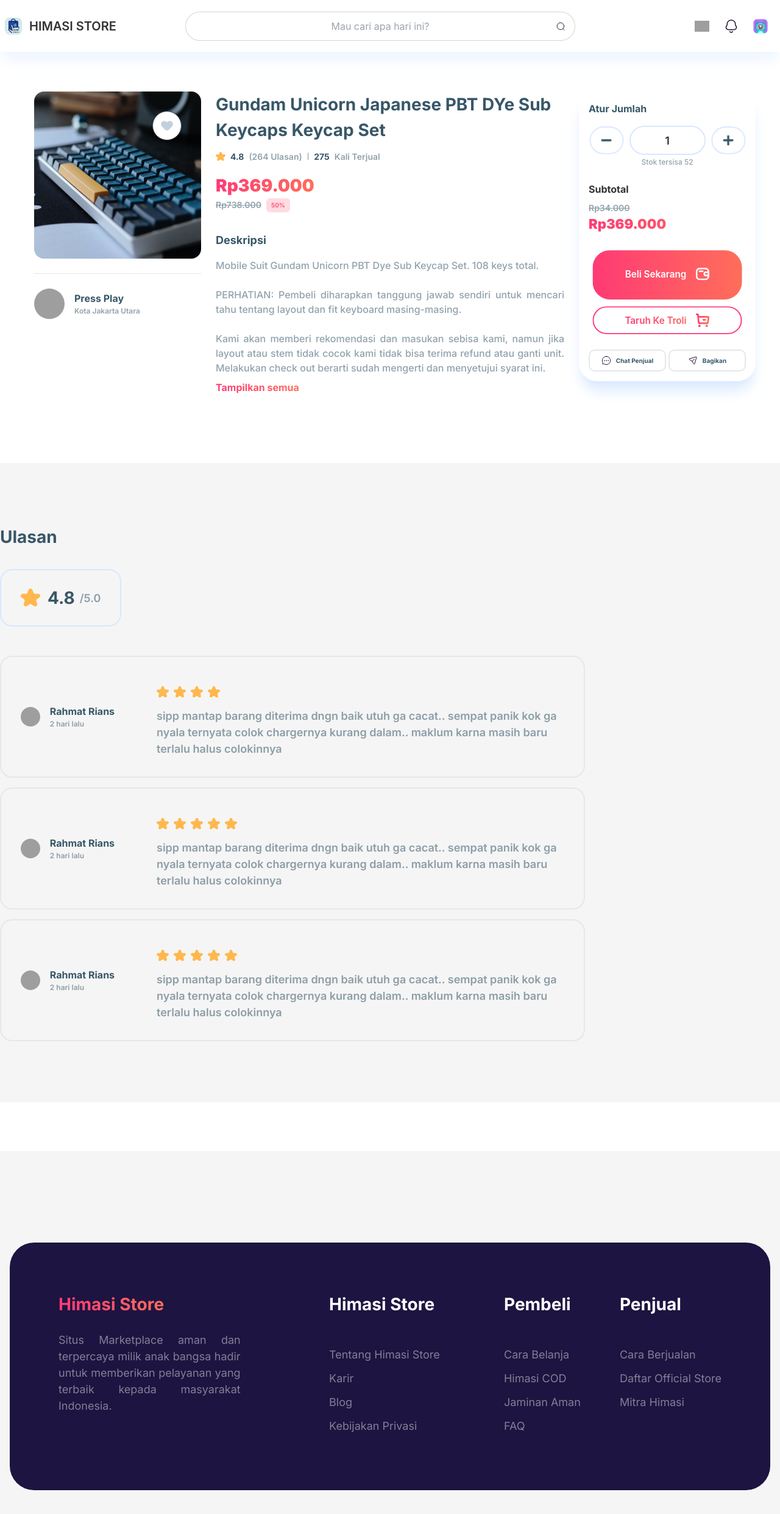
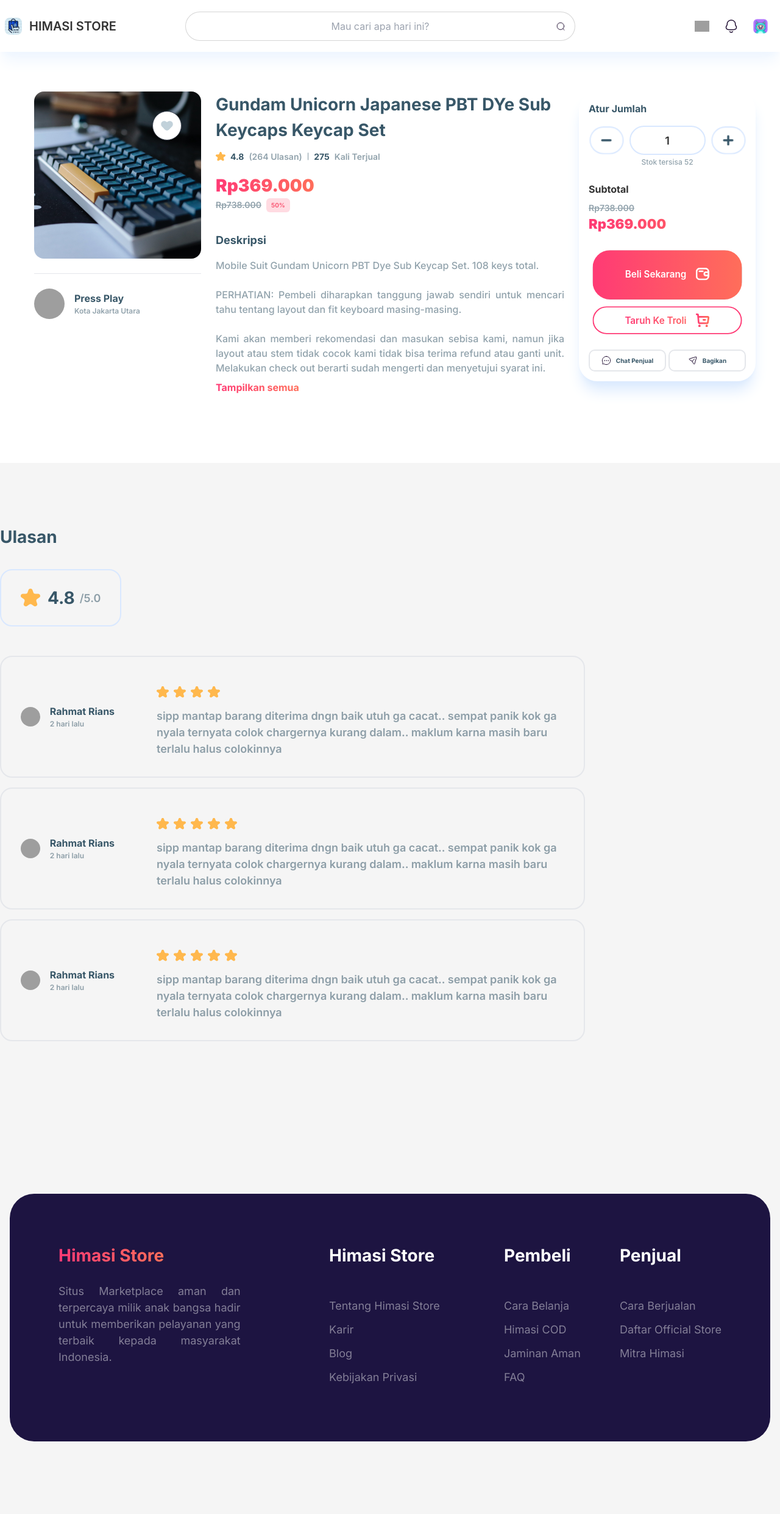
Before and after one commit to rahmatrians/himasi-store, a React (Vite) app: page /Detail in a window 1280 px wide. Shown: the top 2482 px of the page at 61% size. Built offline with nearby package versions, Linux system fonts and the light colour scheme; grey boxes are pictures that could not be loaded.

Commit message:
fixing some bugs

```diff
--- a/src/Detail.jsx
+++ b/src/Detail.jsx
@@ -159,7 +159,7 @@
               <div className="mt-6">
                 <p className='md:md-paragraph3 sm-paragraph3text-secColor'>Subtotal</p>
                 <div className='mt-2'>
-                  <p className="md:lg-label1 sm-label1 md:py-0 py-1 text-secColor opacity-[.55]"><s>Rp34.000</s></p>
+                  <p className="md:lg-label1 sm-label1 md:py-0 py-1 text-secColor opacity-[.55]"><s>Rp{((369000 * count) * 2).toString().replace(/\B(?=(\d{3})+(?!\d))/g, ".")}</s></p>
                   <span className='bg-clip-text flex text-transparent bg-gradient'><p className="md:md-subTitle1 sm-subTitle1">Rp{(369000 * count).toString().replace(/\B(?=(\d{3})+(?!\d))/g, ".")}</p></span>
                 </div>
                 <div className='grid gap-y-2 mt-6 md:static absolute right-4'>
@@ -326,7 +326,7 @@
       </section>
 
       {/* footer */}
-      <section className='mt-20 md:py-[150px] py-12 md:px0 p-4 bg-[#f5f5f5]'>
+      <section className='pt-20 md:py-[150px] py-12 md:px0 p-4 bg-[#f5f5f5]'>
         <div className='container mx-auto'>
           <div className='grid lg:grid-cols-3 lg:gap-x-24 lg:gap-y-0 gap-y-12 bg-[#1d1441] md:rounded-[40px] rounded-[25px] md:p-[80px] p-12'>
             <div className=''>
```
